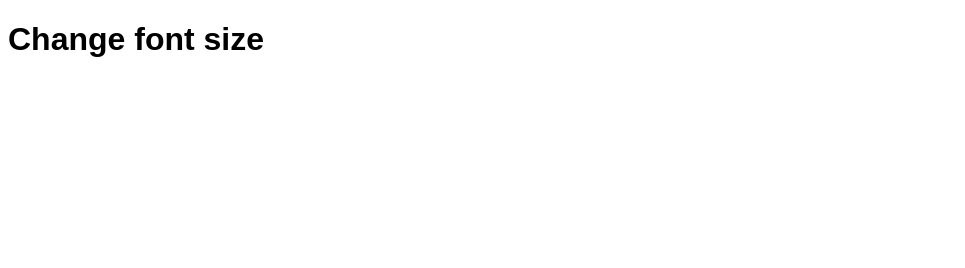
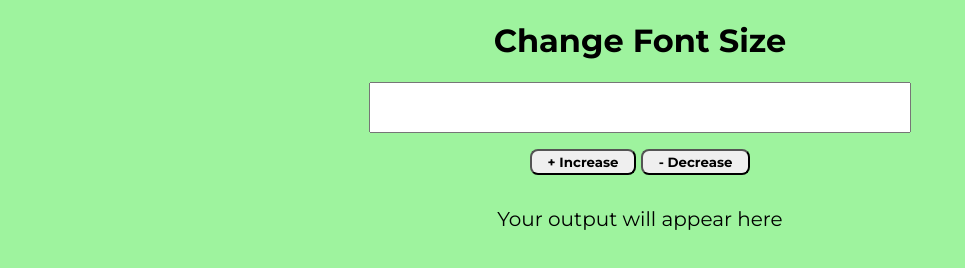
Before and after one commit to CallMeSahu/change-font-size, a website built with Parcel: page index.html in a window 1280 px wide. Shown: the whole page, without its empty margins (0-965 px from the left). Built offline with nearby package versions, Linux system fonts and the light colour scheme.

Commit message:
style: layout

```diff
--- a/index.html
+++ b/index.html
@@ -1,6 +1,5 @@
 <!DOCTYPE html>
 <html>
-
   <head>
     <title>Parcel Sandbox</title>
     <meta charset="UTF-8" />
@@ -8,9 +7,13 @@
 
   <body>
     <div id="app"></div>
-
-	<script src="src/index.js">
-	</script>
+    <h1>Change Font Size</h1>
+    <input type="text" id="txt-area" />
+    <div class="button">
+      <button id="btn-increase">+ Increase</button>
+      <button id="btn-decrease">- Decrease</button>
+    </div>
+    <div id="output">Your output will appear here</div>
+    <script src="src/index.js"></script>
   </body>
-
 </html>
--- a/src/index.js
+++ b/src/index.js
@@ -1,8 +1,11 @@
 import "./styles.css";
 
-document.getElementById("app").innerHTML = `
-<h1>Change font size</h1>
-<div>
+var txtArea = document.querySelector("#txt-area");
+var btnDecrease = document.querySelector("#btn-decrease");
+var btnIncrease = document.querySelector("#btn-increase");
+var txtOutput = document.querySelector("#output");
 
-</div>
-`;
+txtArea.addEventListener("change", () => {
+  var outputText = txtArea.value;
+  txtOutput.innerText = outputText;
+});
--- a/src/styles.css
+++ b/src/styles.css
@@ -1,3 +1,27 @@
+@import url("https://fonts.googleapis.com/css2?family=Montserrat:wght@400;700&display=swap");
+
 body {
-  font-family: sans-serif;
+  font-family: "Montserrat", sans-serif;
+  text-align: center;
+  background-color: rgb(158, 243, 158);
 }
+
+input {
+  padding: 1rem;
+  width: 40%;
+  margin: auto;
+  text-align: center;
+}
+
+button {
+  margin: 1rem auto;
+  padding: 0.2rem 1rem;
+  border-radius: 0.5rem;
+  font-family: "Montserrat", sans-serif;
+  font-weight: bold;
+}
+
+#output {
+  padding: 1rem;
+  font-size: 20px;
+}
```
Lines whose indentation alone changed are shown as unchanged.
